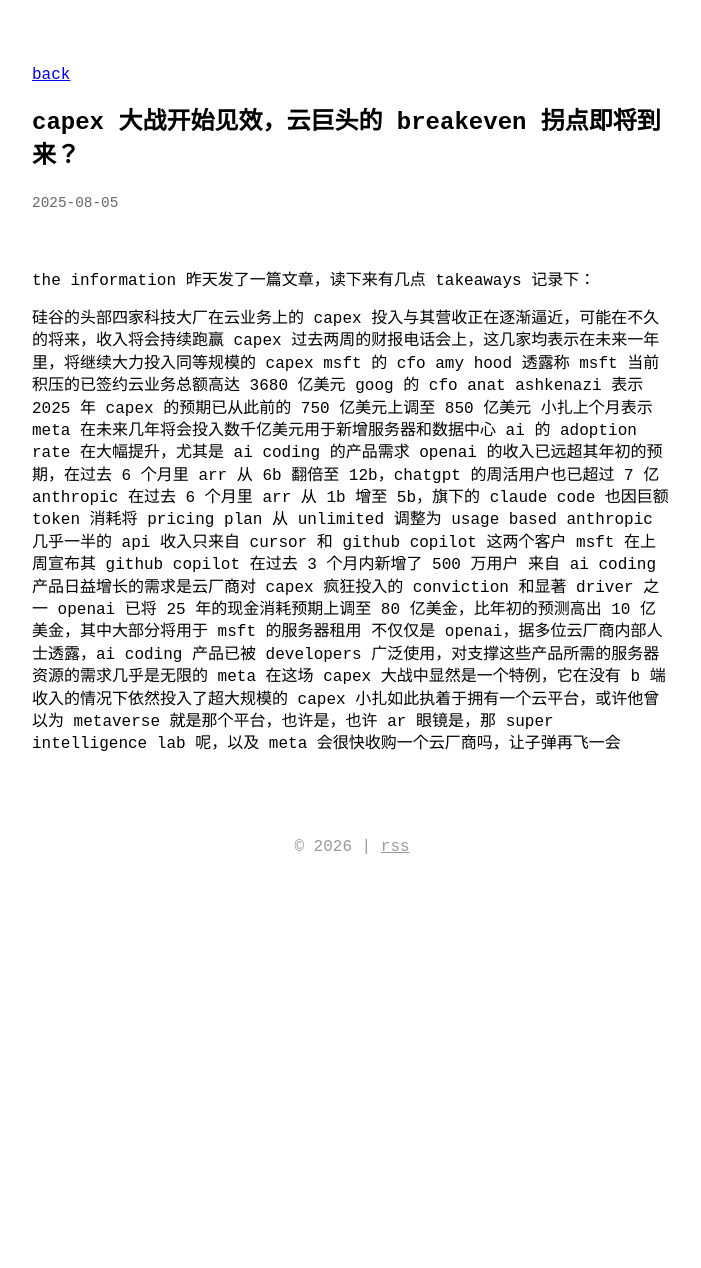
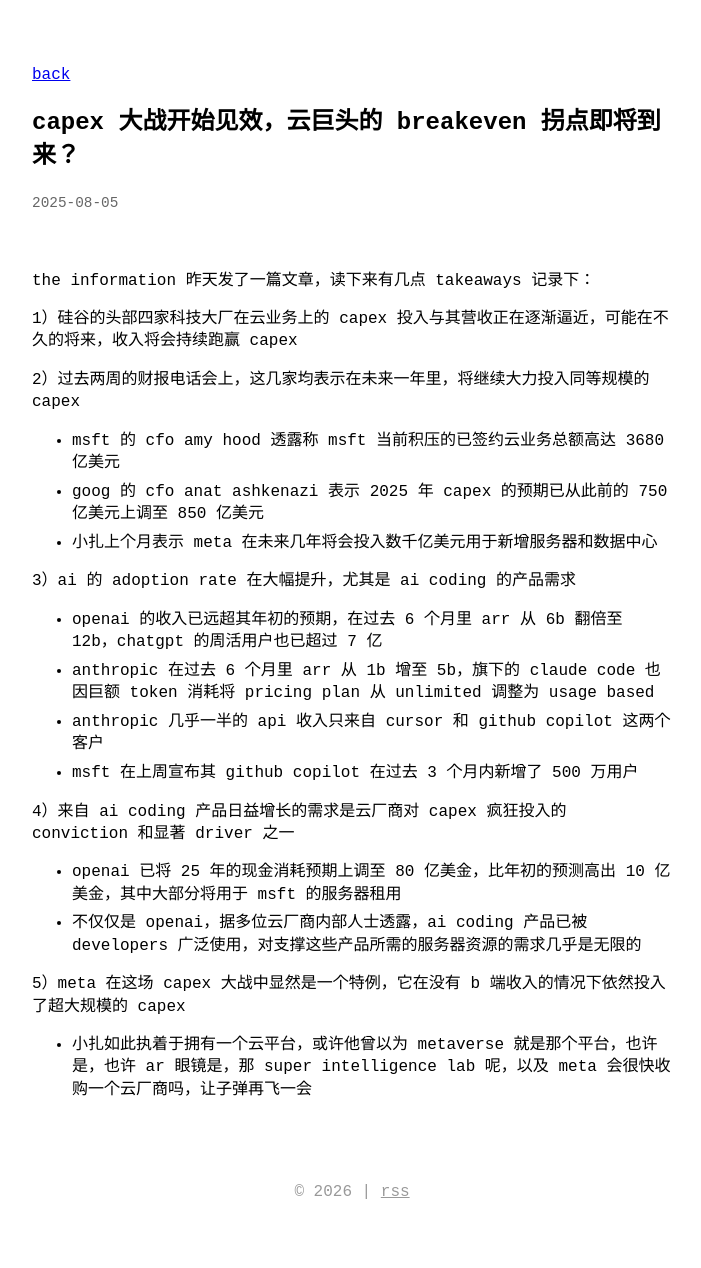
Before and after one commit to kylezgq/kylezgq.github.io, a Jekyll site: the page built from _posts/2025-08-05-capex 大战开始见效，云巨头的 breakeven 拐点即将到来？.md, in a window 1280 px wide. Shown: the whole page, without its empty margins (288-989 px from the left). Built offline with Jekyll 4.4.1, drawn with Linux system fonts in a browser that asks for light colours; before the commit the page ends 922 px from its top, so only the background shows below that.

Commit message:
Update 2025-08-05-capex 大战开始见效，云巨头的 breakeven 拐点即将到来？.md

```diff
--- a/_posts/2025-08-05-capex 大战开始见效，云巨头的 breakeven 拐点即将到来？.md
+++ b/_posts/2025-08-05-capex 大战开始见效，云巨头的 breakeven 拐点即将到来？.md
@@ -6,18 +6,22 @@
 
 the information 昨天发了一篇文章，读下来有几点 takeaways 记录下：
 
-硅谷的头部四家科技大厂在云业务上的 capex 投入与其营收正在逐渐逼近，可能在不久的将来，收入将会持续跑赢 capex
-过去两周的财报电话会上，这几家均表示在未来一年里，将继续大力投入同等规模的 capex
-msft 的 cfo amy hood 透露称 msft 当前积压的已签约云业务总额高达 3680 亿美元
-goog 的 cfo anat ashkenazi 表示 2025 年 capex 的预期已从此前的 750 亿美元上调至 850 亿美元
-小扎上个月表示 meta 在未来几年将会投入数千亿美元用于新增服务器和数据中心
-ai 的 adoption rate 在大幅提升，尤其是 ai coding 的产品需求
-openai 的收入已远超其年初的预期，在过去 6 个月里 arr 从 6b 翻倍至 12b，chatgpt 的周活用户也已超过 7 亿
-anthropic 在过去 6 个月里 arr 从 1b 增至 5b，旗下的 claude code 也因巨额 token 消耗将 pricing plan 从 unlimited 调整为 usage based
-anthropic 几乎一半的 api 收入只来自 cursor 和 github copilot 这两个客户
-msft 在上周宣布其 github copilot 在过去 3 个月内新增了 500 万用户
-来自 ai coding 产品日益增长的需求是云厂商对 capex 疯狂投入的 conviction 和显著 driver 之一
-openai 已将 25 年的现金消耗预期上调至 80 亿美金，比年初的预测高出 10 亿美金，其中大部分将用于 msft 的服务器租用
-不仅仅是 openai，据多位云厂商内部人士透露，ai coding 产品已被 developers 广泛使用，对支撑这些产品所需的服务器资源的需求几乎是无限的
-meta 在这场 capex 大战中显然是一个特例，它在没有 b 端收入的情况下依然投入了超大规模的 capex
-小扎如此执着于拥有一个云平台，或许他曾以为 metaverse 就是那个平台，也许是，也许 ar 眼镜是，那 super intelligence lab 呢，以及 meta 会很快收购一个云厂商吗，让子弹再飞一会
+1）硅谷的头部四家科技大厂在云业务上的 capex 投入与其营收正在逐渐逼近，可能在不久的将来，收入将会持续跑赢 capex
+
+2）过去两周的财报电话会上，这几家均表示在未来一年里，将继续大力投入同等规模的 capex
+- msft 的 cfo amy hood 透露称 msft 当前积压的已签约云业务总额高达 3680 亿美元
+- goog 的 cfo anat ashkenazi 表示 2025 年 capex 的预期已从此前的 750 亿美元上调至 850 亿美元
+- 小扎上个月表示 meta 在未来几年将会投入数千亿美元用于新增服务器和数据中心
+
+3）ai 的 adoption rate 在大幅提升，尤其是 ai coding 的产品需求
+- openai 的收入已远超其年初的预期，在过去 6 个月里 arr 从 6b 翻倍至 12b，chatgpt 的周活用户也已超过 7 亿
+- anthropic 在过去 6 个月里 arr 从 1b 增至 5b，旗下的 claude code 也因巨额 token 消耗将 pricing plan 从 unlimited 调整为 usage based
+- anthropic 几乎一半的 api 收入只来自 cursor 和 github copilot 这两个客户
+- msft 在上周宣布其 github copilot 在过去 3 个月内新增了 500 万用户
+
+4）来自 ai coding 产品日益增长的需求是云厂商对 capex 疯狂投入的 conviction 和显著 driver 之一
+- openai 已将 25 年的现金消耗预期上调至 80 亿美金，比年初的预测高出 10 亿美金，其中大部分将用于 msft 的服务器租用
+- 不仅仅是 openai，据多位云厂商内部人士透露，ai coding 产品已被 developers 广泛使用，对支撑这些产品所需的服务器资源的需求几乎是无限的
+
+5）meta 在这场 capex 大战中显然是一个特例，它在没有 b 端收入的情况下依然投入了超大规模的 capex
+- 小扎如此执着于拥有一个云平台，或许他曾以为 metaverse 就是那个平台，也许是，也许 ar 眼镜是，那 super intelligence lab 呢，以及 meta 会很快收购一个云厂商吗，让子弹再飞一会
```
